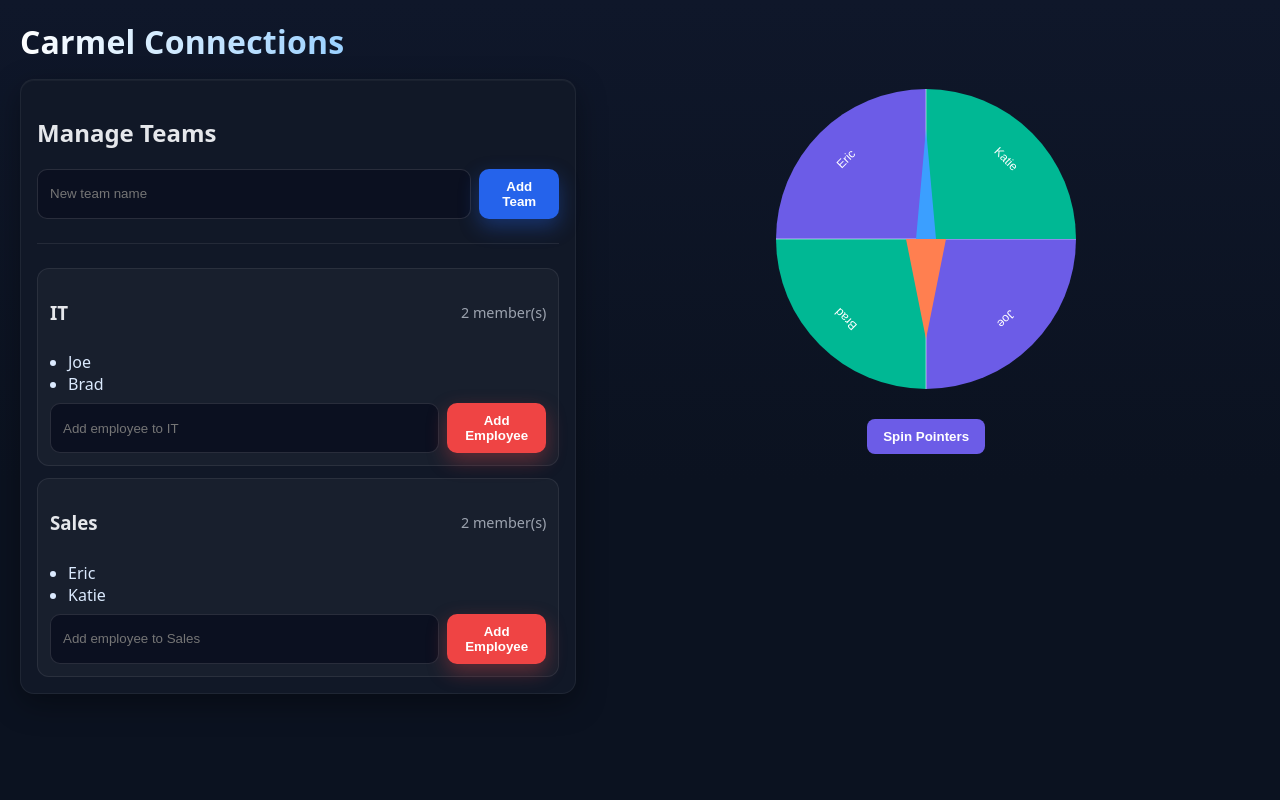
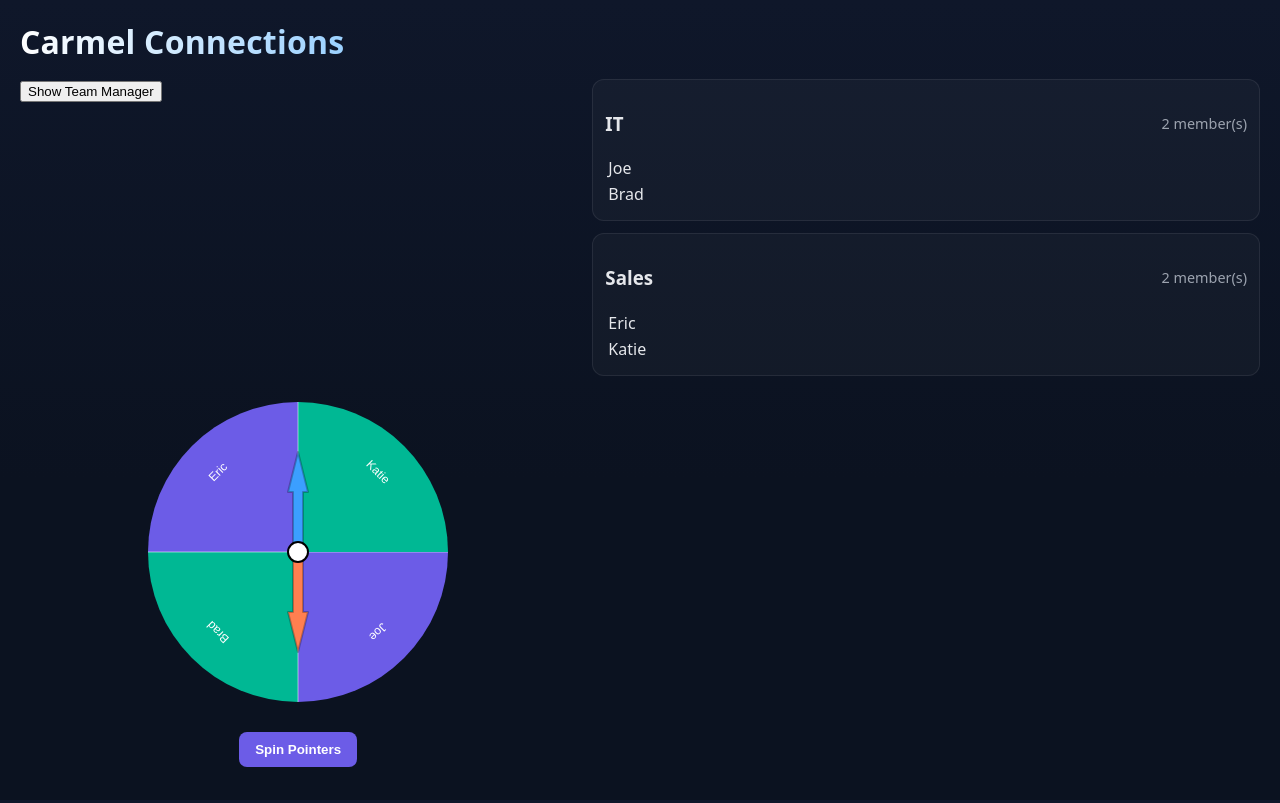
Before and after one commit to jlyon0/CarmelConnections, a Next.js app in the folder carmel-connections/: page / in a window 1280 px wide. Built offline with nearby package versions, Linux system fonts and the light colour scheme.

Commit message:
Added TeamViewer and DropDown

```diff
--- a/carmel-connections/src/app/page.tsx
+++ b/carmel-connections/src/app/page.tsx
@@ -5,6 +5,8 @@ import TeamManager from "@/components/TeamManager";
 import Wheel from "@/components/Wheel";
 import DualSpinner from "@/components/DualSpinner";
 import WheelWithPointers from "@/components/WheelWithPointers";
+import TeamViewer from "@/components/TeamViewer";
+import DropdownParent from "@/components/DropDown";
 
 export default function Page() {
   const [teams, setTeams] = useState<Team[]>([
@@ -60,12 +62,21 @@ export default function Page() {
         <h1 className="title">Carmel Connections</h1>
       </div>
       <div className="grid">
-        <TeamManager
-          teams={teams}
+        <DropdownParent title="Team Manager" childComponentProps={null}>
+          <TeamManager
+            teams={teams}
+            setTeams={setTeams}
+            employees={employees}
+            setEmployees={setEmployees}
+          />
+        </DropdownParent>
+
+        <TeamViewer
+        teams={teams}
           setTeams={setTeams}
           employees={employees}
           setEmployees={setEmployees}
-        />
+          />
         <WheelWithPointers
           teams={teams}
           employees={employees}
--- /dev/null
+++ b/carmel-connections/src/components/DropDown.tsx
@@ -0,0 +1,34 @@
+import React, { useState, ReactElement } from 'react';
+
+interface DropdownParentProps {
+  title: string;
+  children: ReactElement; // Children should be a ReactElement for cloneElement
+  childComponentProps: any; // Type for the props passed to the child
+}
+const DropdownParent: React.FC<DropdownParentProps> = ({ title, children, childComponentProps }) => {
+  const [isOpen, setIsOpen] = useState<boolean>(false); // Explicitly type useState
+
+  const toggleDropdown = () => {
+    setIsOpen(!isOpen);
+  };
+
+  // Clone the child component and pass the props
+  // Ensure the type of 'children' is compatible with the props being passed
+  const childWithProps = React.cloneElement<any>(children, childComponentProps);
+
+  return (
+    <div style={{ marginBottom: '10px' }}>
+      <button onClick={toggleDropdown}>
+        {isOpen ? 'Hide' : 'Show'} {title}
+      </button>
+
+      {isOpen && (
+        <div style={{  }}>
+          {childWithProps}
+        </div>
+      )}
+    </div>
+  );
+};
+
+export default DropdownParent
--- a/carmel-connections/src/components/TeamManager.tsx
+++ b/carmel-connections/src/components/TeamManager.tsx
@@ -45,6 +45,19 @@ export default function TeamManager({ teams, setTeams, employees, setEmployees }
   const handleEmployeeKeyDown = (e: React.KeyboardEvent<HTMLInputElement>, teamId: string) => {
     if (e.key === "Enter") addEmployeeToTeam(teamId);
   };
+  const handleClearSelections = () => {
+    setEmployees((e) =>
+      e.map((emp) => {
+        return {
+          id: emp.id,
+          name: emp.name,
+          teamId: emp.teamId,
+          interviewerUsed: false,
+          intervieweeUsed: false,
+       }
+      }),
+    );
+  }
 
   return (
     <div className="card">
@@ -81,11 +94,23 @@ export default function TeamManager({ teams, setTeams, employees, setEmployees }
                 </div>
 
                 {teamMembers.length > 0 && (
-                  <ul className={styles.empList}>
+                  <table>
+                    <tbody>
                     {teamMembers.map((m) => (
-                      <li key={m.id}>{m.name}</li>
+                          <tr key={m.id}>
+                            <td>
+                              {m.name}
+                            </td>
+                            <td>
+                              {m.intervieweeUsed? "🔴" : "\t"}
+                            </td>
+                            <td>
+                              {m.interviewerUsed? "🔵": "\t"}
+                            </td>
+                          </tr>
                     ))}
-                  </ul>
+                    </tbody>
+                  </table>
                 )}
 
                 {/* Add employee */}
@@ -109,6 +134,11 @@ export default function TeamManager({ teams, setTeams, employees, setEmployees }
           {teams.length === 0 && (
             <p className="label">Create a team to start adding employees.</p>
           )}
+          <div>
+            <button className="btn secondary" onClick={() => handleClearSelections()}>
+                    Clear Selections
+            </button>
+          </div>
         </div>
       </div>
     </div>
--- /dev/null
+++ b/carmel-connections/src/components/TeamViewer.tsx
@@ -0,0 +1,57 @@
+"use client";
+import { useState } from "react";
+import { v4 as uuidv4 } from "uuid";
+import styles from "./TeamManager.module.css";
+import type { Team, Employee } from "@/types";
+
+type Props = {
+  teams: Team[];
+  setTeams: React.Dispatch<React.SetStateAction<Team[]>>;
+  employees: Employee[];
+  setEmployees: React.Dispatch<React.SetStateAction<Employee[]>>;
+};
+
+export default function TeamViewer({ teams, setTeams, employees, setEmployees }: Props) {
+
+
+  return (
+    <div> {/* List teams */}
+        <div className={styles.teamGrid}>
+          {teams.map((team) => {
+            const teamMembers = employees.filter((e) => e.teamId === team.id);
+            return (
+              <div key={team.id} className={styles.teamCard}>
+                <div className={styles.teamHeader}>
+                  <h3>{team.name}</h3>
+                  <span className="label">{teamMembers.length} member(s)</span>
+                </div>
+
+                {teamMembers.length > 0 && (
+                  <table>
+                    <tbody>
+                    {teamMembers.map((m) => (
+                          <tr key={m.id}>
+                            <td>
+                              {m.name}
+                            </td>
+                            <td>
+                              {m.intervieweeUsed? "🔴" : "\t"}
+                            </td>
+                            <td>
+                              {m.interviewerUsed? "🔵": "\t"}
+                            </td>
+                          </tr>
+                    ))}
+                    </tbody>
+                  </table>
+                )}
+            </div>
+            );
+          })}
+          {teams.length === 0 && (
+            <p className="label">Create a team to start adding employees.</p>
+          )}
+        </div>
+    </div>
+  )
+}
--- a/carmel-connections/src/components/WheelWithPointers.tsx
+++ b/carmel-connections/src/components/WheelWithPointers.tsx
@@ -204,7 +204,7 @@ export default function WheelWithPointers({
     setSpinning(false);
   };
 
-  const arrowWidth = 40;
+  const arrowWidth = 20;
   const arrowLength = 100;
 
   return (
@@ -220,6 +220,7 @@ export default function WheelWithPointers({
     >
       <div style={{ position: "relative", width: canvasSize, height: canvasSize }}>
         <canvas ref={canvasRef} width={canvasSize} height={canvasSize} />
+
         {/* Orange pointer (default points DOWN) */}
         <svg
           ref={pointer1Ref}
@@ -236,15 +237,22 @@ export default function WheelWithPointers({
         >
           <polygon
             points={`
-              ${canvasSize / 2}, ${canvasSize / 2 + arrowLength}
-              ${canvasSize / 2 - arrowWidth / 2}, ${canvasSize / 2}
-              ${canvasSize / 2 + arrowWidth / 2}, ${canvasSize / 2}
+              ${canvasSize/2 - arrowWidth/4}, ${canvasSize/2}
+              ${canvasSize/2 + arrowWidth/4}, ${canvasSize/2}
+              ${canvasSize/2 + arrowWidth/4}, ${canvasSize/2 + arrowLength*0.6}
+              ${canvasSize/2 + arrowWidth/2}, ${canvasSize/2 + arrowLength*0.6}
+              ${canvasSize/2}, ${canvasSize/2 + arrowLength}
+              ${canvasSize/2 - arrowWidth/2}, ${canvasSize/2 + arrowLength*0.6}
+              ${canvasSize/2 - arrowWidth/4}, ${canvasSize/2 + arrowLength*0.6}
             `}
             fill="#ff7f50"
+            stroke="rgba(0,0,0,0.25)"
+            strokeWidth="2"
+            strokeLinejoin="round"
           />
         </svg>
 
-        {/* Blue pointer (default points UP) */}
+        {/* Blue arrow (default points UP) */}
         <svg
           ref={pointer2Ref}
           width={canvasSize}
@@ -253,16 +261,40 @@ export default function WheelWithPointers({
             position: "absolute",
             top: 0,
             left: 0,
+            pointerEvents: "none",
             transformBox: "fill-box",
             transformOrigin: "50% 50%",
           }}
         >
           <polygon
-            points={`${canvasSize / 2 - 10},${canvasSize / 2} ${canvasSize / 2 + 10},${canvasSize / 2} ${
-              canvasSize / 2
-            },50`}
+            points={`
+              ${canvasSize/2 - arrowWidth/4}, ${canvasSize/2}
+              ${canvasSize/2 + arrowWidth/4}, ${canvasSize/2}
+              ${canvasSize/2 + arrowWidth/4}, ${canvasSize/2 - arrowLength*0.6}
+              ${canvasSize/2 + arrowWidth/2}, ${canvasSize/2 - arrowLength*0.6}
+              ${canvasSize/2}, ${canvasSize/2 - arrowLength}
+              ${canvasSize/2 - arrowWidth/2}, ${canvasSize/2 - arrowLength*0.6}
+              ${canvasSize/2 - arrowWidth/4}, ${canvasSize/2 - arrowLength*0.6}
+            `}
             fill="#3b9fff"
+            stroke="rgba(0,0,0,0.25)"
+            strokeWidth="2"
+            strokeLinejoin="round"
           />
+        </svg>
+        <svg
+          width={canvasSize}
+          height={canvasSize}
+          style={{
+            position: "absolute",
+            top: 0,
+            left: 0,
+            pointerEvents: "none",
+            transformBox: "fill-box",
+            transformOrigin: "50% 50%",
+          }}
+        >
+          <circle cx={canvasSize/2} cy={canvasSize/2} r="10" fill="white" stroke="black" stroke-width="2" />
         </svg>
       </div>
 
```
Also changed, not shown: carmel-connections/src/components/DualSpinner.modlule.css (+52 -0 lines).
